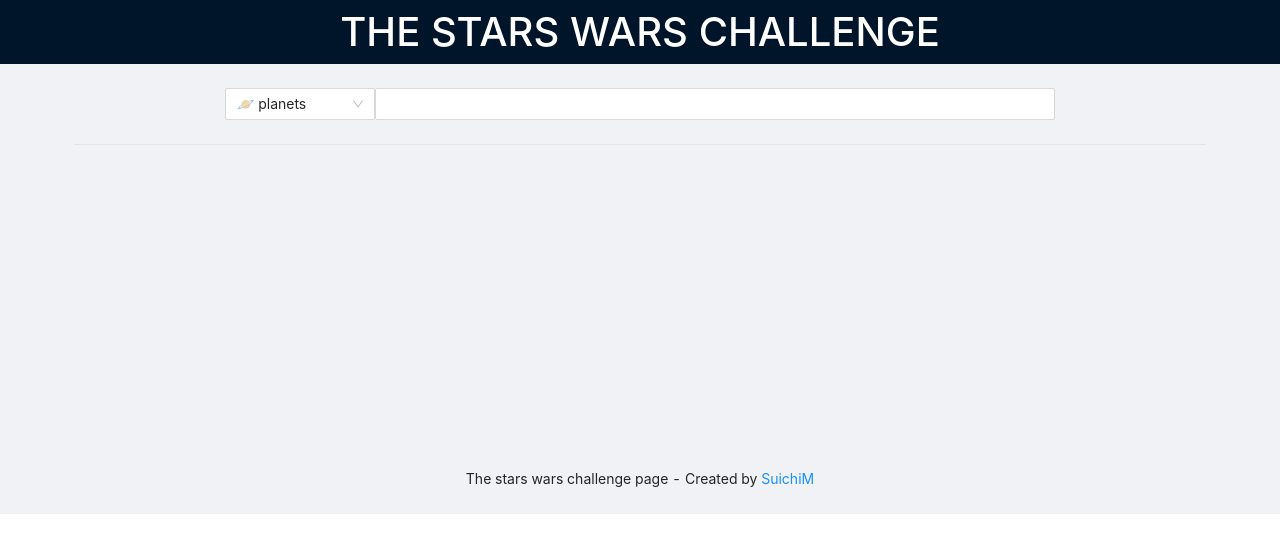
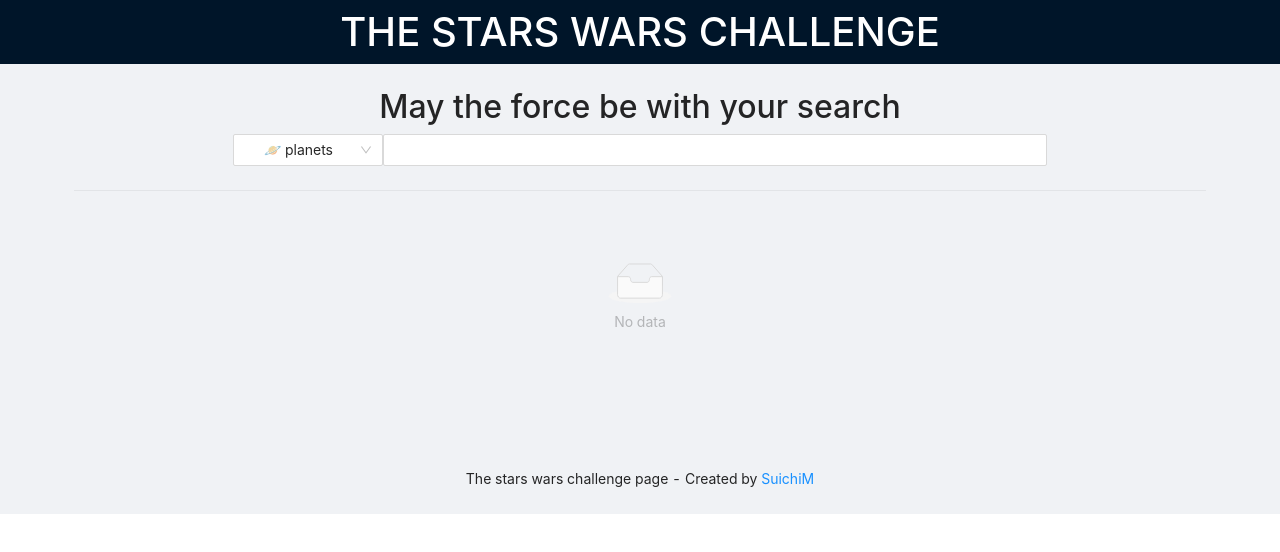
Before and after one commit to SuichiM/starsWarsProject, a React app: page / in a window 1280 px wide. Shown: the top 552 px of the page. Built offline with nearby package versions, Linux system fonts and the light colour scheme.

Commit message:
render the list, fix footer to bottom

```diff
--- a/public/index.html
+++ b/public/index.html
@@ -9,7 +9,8 @@
       <link href="https://cdn.jsdelivr.net/npm/bootstrap@5.0.2/dist/css/bootstrap.min.css" rel="stylesheet" integrity="sha384-EVSTQN3/azprG1Anm3QDgpJLIm9Nao0Yz1ztcQTwFspd3yD65VohhpuuCOmLASjC" crossorigin="anonymous">
   </head>
   <body>
-    <div id="root"></div>
+    <div id="__app"></div>
   </body>
+
   <script src="https://cdn.jsdelivr.net/npm/bootstrap@5.0.2/dist/js/bootstrap.bundle.min.js" integrity="sha384-MrcW6ZMFYlzcLA8Nl+NtUVF0sA7MsXsP1UyJoMp4YLEuNSfAP+JcXn/tWtIaxVXM" crossorigin="anonymous"></script>
 </html>
--- a/src/assets/styles.scss
+++ b/src/assets/styles.scss
@@ -1,5 +1,5 @@
-.wrapper {
-  display: flex;
-  justify-content: center;
-  align-items: center;
+#__app {
+  min-height: 100vh;
+  display: grid;
+  grid-template-rows: auto 1fr auto;
 }
--- a/src/components/Layout.tsx
+++ b/src/components/Layout.tsx
@@ -22,8 +22,12 @@
       <PageFooter></PageFooter>
     </Layout>
     <style jsx>{`
+      .site-layout {
+        height: 'calc(100vh - 55px)';
+      }
       .site-layout .site-layout-background {
         background: #fff;
+        height: calc(100vh - 64px - 70px);
       }
     `}</style>
   </>
--- a/src/components/List.tsx
+++ b/src/components/List.tsx
@@ -1,24 +1,67 @@
 import React, {useContext} from 'react';
+import {List, Avatar, Tooltip} from 'antd';
 import {MainContext} from '@pages/App';
-
 import {TYPE_OPTIONS} from '@config/index';
 
+const {Item} = List;
+const {Meta} = Item;
 const ICONS = TYPE_OPTIONS.reduce(
   (prev, {value, icon}) => ({...prev, [value]: icon}),
   {},
 );
 
-/* type ListProps = {
-  items: TPeople[] | TPlanets[];
-}; */
-
-const mapItemsToCards = (items: TPeople[] | TPlanets[], removeItem) =>
+/* const mapItemsToCards = (items: TPeople[] | TPlanets[], removeItem) =>
   items.map((el, index) => (
     <div key={`item_${index}`}>
       {ICONS[el.type]} {el.type} {el.name} {el.title}
       <button onClick={() => removeItem(el.id)}>remove</button>
     </div>
-  ));
+  )); */
+const HANDLERS = {
+  planets: ({population}) => `population: ${population}`,
+  people: ({height, mass}) => `height:${height} mass: ${mass}`,
+  films: ({episode_id, director, release_date}) =>
+    `Ep. N: ${episode_id} director:${director} release date: ${release_date}`,
+  species: ({classification, average_height, language}) =>
+    `classification: ${classification} height av.: ${average_height} language:${language}`,
+  vehicles: ({model, manufacturer, passengers}) =>
+    `model: ${model} manufacturer:${manufacturer} passengers:${passengers}`,
+  starships: ({model, manufacturer, passengers}) =>
+    `model: ${model} manufacturer:${manufacturer} passengers:${passengers}`,
+};
+
+const getDescription = (item): string => {
+  const {type} = item;
+
+  const handlerFunction = HANDLERS[type];
+  return handlerFunction(item) || 'here goes the description';
+};
+
+// eslint-disable-next-line
+const renderItem = (item, removeAction) => (
+  <Item
+    actions={[
+      <a key="list-loadmore-edit" className="text-danger">
+        remove
+      </a>,
+    ]}>
+    <Meta
+      avatar={
+        <Tooltip title={item.type}>
+          <Avatar size={48}>
+            <span>{ICONS[item.type]}</span>
+          </Avatar>
+        </Tooltip>
+      }
+      title={
+        <a target="_blank" rel="noreferrer" href={item.url}>
+          {item.name || item.title}
+        </a>
+      }
+      description={getDescription(item)}
+    />
+  </Item>
+);
 
 const ProductList = (/* {items}: ListProps */) => {
   const {selectedOptions, setSelectedOptions} = useContext(MainContext);
@@ -27,7 +70,16 @@
     setSelectedOptions(selectedOptions.filter((el) => el.id === id));
   };
 
-  return <div>{mapItemsToCards(selectedOptions, removeItem)}</div>;
+  // return <div>{mapItemsToCards(selectedOptions, removeItem)}</div>
+  return (
+    <div className="container w-75">
+      <List
+        itemLayout="horizontal"
+        dataSource={selectedOptions}
+        renderItem={(item) => renderItem(item, removeItem)}
+      />
+    </div>
+  );
 };
 
 export default ProductList;
--- a/src/components/Search.tsx
+++ b/src/components/Search.tsx
@@ -33,10 +33,10 @@
   const showRequest = () =>
     Modal.error({
       title: `Please don't add the same element again! is a requirement`,
-      content: 'I really really want this job',
+      content: 'I really, really, want this job',
       okText: 'I will',
       onOk: (close) => {
-        message.success('I really appreciate');
+        message.success('I appreciate');
         close();
       },
     });
@@ -98,7 +98,8 @@
   ));
 
   return (
-    <div className="d-flex justify-content-center">
+    <div className="container text-center">
+      <div className="h2 mx-auto">May the force be with your search</div>
       <Select
         style={{
           width: 150,
--- a/src/index.tsx
+++ b/src/index.tsx
@@ -6,5 +6,5 @@
   <React.StrictMode>
     <App />
   </React.StrictMode>,
-  document.getElementById('root'),
+  document.getElementById('__app'),
 );
```
